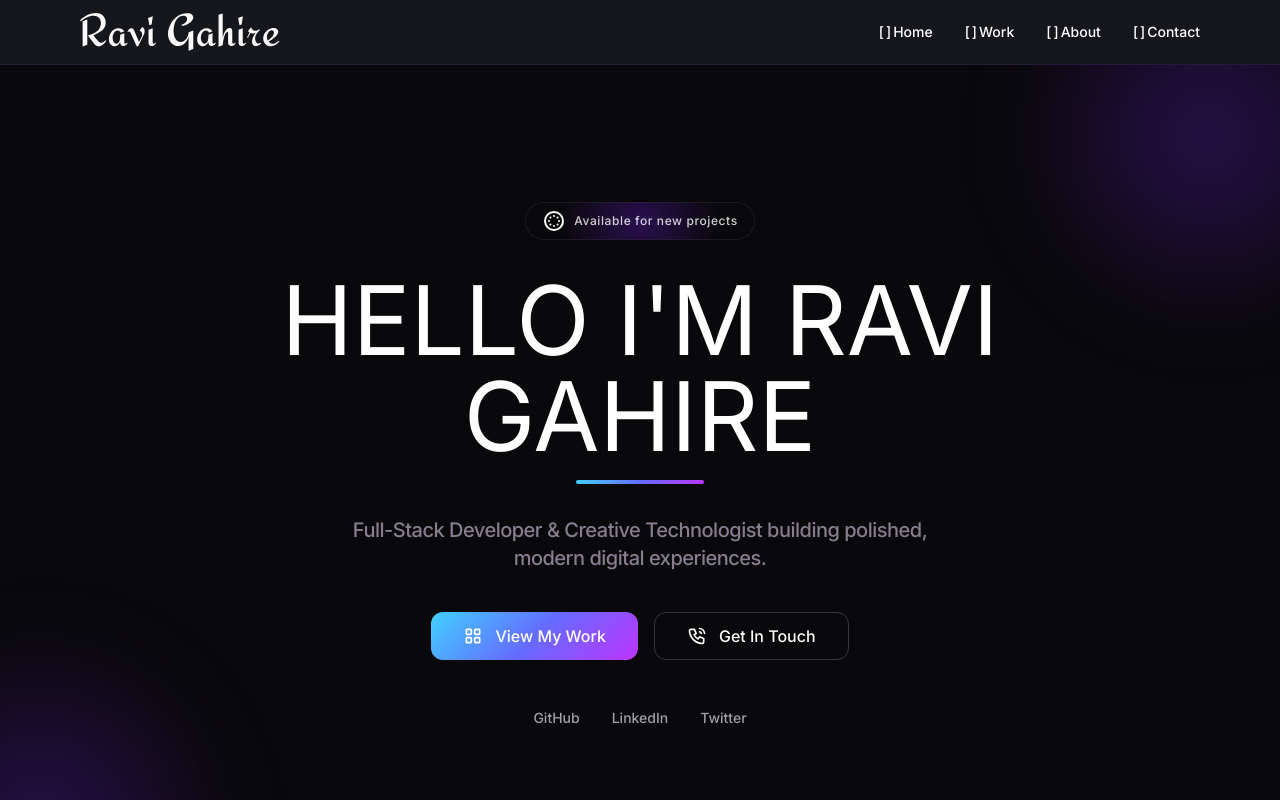
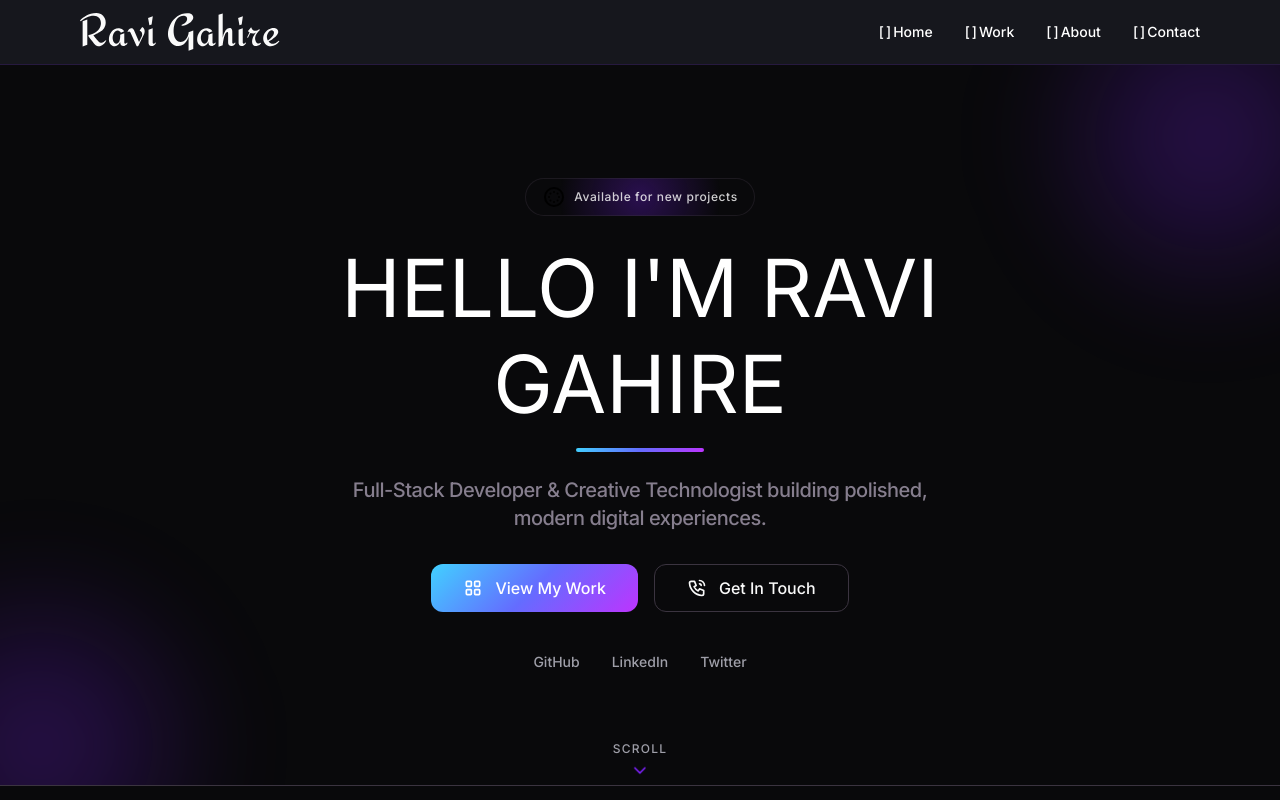
Before and after one commit to RaviGahire/Portfolio, a React (Vite) app: page / in a window 1280 px wide. Shown: the top 800 px of the page. Built offline with nearby package versions, Linux system fonts and the light colour scheme.

Commit message:
feat: Add Hero component to enhance homepage with engaging introduction and call-to-action

```diff
--- /dev/null
+++ b/src/components/home/Hero.tsx
@@ -0,0 +1,99 @@
+import { IconChevronDown, IconLayoutGrid, IconPhoneCall } from '@tabler/icons-react'
+import React from 'react'
+import { Badge } from '../common/Badge'
+import { IconVignette } from '../svgs/IconVignette'
+import { Underline } from '../common/Underline'
+
+export const Hero = () => {
+  return (
+    <>
+
+    {/* Hero  */}
+        <section
+          id="home"
+          aria-label="hero-section"
+          className="relative min-h-dvh md:min-h-[90vh] text-center flex flex-col justify-center items-center"
+        >
+          <div className="max-w-3xl flex mx-auto flex-col justify-center items-center gap-6">
+            {/* Badge */}
+            <Badge
+              title="Available for new projects"
+              icon={<IconVignette height={24} width={24} stroke={2} />}
+            />
+            {/* Name */}
+            <div className="flex flex-col items-center gap-4">
+              <h1
+                className="text-[40px] md:text-[80px] font-inter
+              text-primary-text font-normal uppercase lg:leading-24"
+              >
+                Hello I'm Ravi gahire
+              </h1>
+              {/* custom underline */}
+              <Underline/>
+            </div>
+            {/* info */}
+            <p className="text-[18px] md:text-[20px] text-secondary-text font-inter font-medium tracking-tight leading-7 px-3 md:px-0 text-pretty max-w-xl">
+              {`Full-Stack Developer & Creative Technologist building polished, modern digital experiences.`}
+            </p>
+            {/* buttons */}
+            <div className="flex flex-col md:flex-row mt-2 items-center gap-4 font-inter font-medium">
+              <a
+                href="#work"
+                role="link"
+                className="flex cursor-pointer items-center
+              justify-center gap-3 bg-(image:--vite-gradient)
+              active:scale-96 transition-transform duration-300 ease-linear
+              rounded-xl text-white text-[14px] md:text-base md:leading-6 px-4 h-10 md:px-8 md:h-12"
+              >
+                <IconLayoutGrid className="size-4 md:size-5" />
+                View My Work
+              </a>
+              <a
+                href="#contact"
+                role="link"
+                className=" flex items-center gap-3 cursor-pointer border border-dark-borders bg-transparent
+                active:scale-96 transition-transform duration-300 ease-linear
+                rounded-xl text-neutral-50 text-[14px] md:text-base leading-6 px-4 h-10 md:px-8 md:h-12"
+              >
+                <IconPhoneCall className="size-4 md:size-5" />
+                Get In Touch
+              </a>
+            </div>
+            {/* social media */}
+            <div className="flex mt-4 items-center gap-8 font-inter font-medium">
+              <a
+                href="#"
+                role="link"
+                target="_blank"
+                className="transition-colors duration-300 hover:text-secondary-text text-[#9f9fa9] text-sm leading-5 flex items-center gap-2"
+              >
+                GitHub
+              </a>
+              <a
+                href="#"
+                role="link"
+                target="_blank"
+                className="transition-colors duration-300 hover:text-secondary-text text-[#9f9fa9] text-sm leading-5 flex items-center gap-2"
+              >
+                LinkedIn
+              </a>
+              <a
+                href="#"
+                role="link"
+                target="_blank"
+                className="transition-colors duration-300 hover:text-secondary-text text-[#9f9fa9] text-sm leading-5 flex items-center gap-2"
+              >
+                Twitter
+              </a>
+            </div>
+          </div>
+          <div className="left-1/2 -translate-x-1/2 flex absolute bottom-0  flex-col items-center gap-2">
+            <span className="font-inter font-medium uppercase text-[#9f9fa9] text-xs leading-4 tracking-widest">
+              Scroll
+            </span>
+            <IconChevronDown className="size-5 animate-bounce text-[#7f22fe]" />
+          </div>
+        </section>
+    </>
+  )
+}
--- a/src/pages/Home.tsx
+++ b/src/pages/Home.tsx
@@ -1,111 +1,18 @@
-import {
-  IconChevronDown,
-  IconLayoutGrid,
-  IconPhoneCall,
-} from "@tabler/icons-react";
 import { Work } from "./Work";
 import { About } from "./About";
-import { Badge } from "../components/common/Badge";
-import { IconVignette } from "../components/svgs/IconVignette";
-import { Underline } from "../components/common/Underline";
 import { Footer } from "../components/common/Footer";
 import { Contact } from "./Contact";
+import { Hero } from "../components/home/Hero";
 
 export const Home = () => {
   return (
     <>
-      <div className="relative bg-zinc-950 text-neutral-50 h-auto md:h-screen bg-ye max-w-screen overflow-hidden">
+      <div className="relative bg-zinc-950 overflow-hidden">
         <div className="hidden md:block size-100 bg-(image:--radial-purple-glow) blur-2xl pointer-events-none rounded-full absolute -right-32 -top-32" />
         <div className="hidden md:block size-100 bg-(image:--radial-purple-glow) blur-2xl  pointer-events-none rounded-full absolute -left-40 -bottom-40" />
         <div className="bg-[radial-gradient(oklch(1_0_0/.04)_1px,transparent_1px)] pointer-events-none absolute inset-0" />
-        {/* Hero  */}
-        <section
-          id="home"
-          aria-label="hero-section"
-          className="relative min-h-screen text-center flex flex-col justify-center items-center"
-        >
-          <div className="max-w-3xl  flex mx-auto flex-col justify-center items-center gap-8">
-            {/* Badge */}
-            <Badge
-              title="Available for new projects"
-              icon={<IconVignette height={24} width={24} stroke={2} />}
-            />
-            {/* Name */}
-            <div className="flex flex-col items-center gap-4">
-              <h1
-                className="text-[40px] md:text-[96px] font-inter
-              text-primary-text font-normal uppercase lg:leading-24"
-              >
-                Hello I'm Ravi gahire
-              </h1>
-              {/* custom underline */}
-              <Underline />
-            </div>
-            {/* info */}
-            <p className="text-[18px] md:text-[20px] text-secondary-text font-inter font-medium tracking-tight leading-7 max-w-xl">
-              {`Full-Stack Developer & Creative Technologist building polished, modern digital experiences.`}
-            </p>
-            {/* buttons */}
-            <div className="flex flex-col md:flex-row mt-2 items-center gap-4 font-inter font-medium">
-              <a
-                href="/work"
-                id="work"
-                role="button"
-                className="flex cursor-pointer items-center
-              justify-center gap-3 bg-(image:--vite-gradient)
-              active:scale-96 transition-transform duration-300 ease-linear
-              rounded-xl text-white text-[14px] md:text-base md:leading-6 px-4 h-10 md:px-8 md:h-12"
-              >
-                <IconLayoutGrid className="size-4 md:size-5" />
-                View My Work
-              </a>
-              <a
-                href="/contact"
-                id="contact"
-                role="button"
-                className=" flex items-center gap-3 cursor-pointer border border-dark-borders bg-transparent
-                active:scale-96 transition-transform duration-300 ease-linear
-                rounded-xl text-neutral-50 text-[14px] md:text-base leading-6 px-4 h-10 md:px-8 md:h-12"
-              >
-                <IconPhoneCall className="size-4 md:size-5" />
-                Get In Touch
-              </a>
-            </div>
-            {/* social media */}
-            <div className="flex mt-4 items-center gap-8 font-inter font-medium">
-              <a
-                href="#"
-                role="link"
-                target="_blank"
-                className="transition-colors duration-300 hover:text-secondary-text text-[#9f9fa9] text-sm leading-5 flex items-center gap-2"
-              >
-                GitHub
-              </a>
-              <a
-                href="#"
-                role="link"
-                target="_blank"
-                className="transition-colors duration-300 hover:text-secondary-text text-[#9f9fa9] text-sm leading-5 flex items-center gap-2"
-              >
-                LinkedIn
-              </a>
-              <a
-                href="#"
-                role="link"
-                target="_blank"
-                className="transition-colors duration-300 hover:text-secondary-text text-[#9f9fa9] text-sm leading-5 flex items-center gap-2"
-              >
-                Twitter
-              </a>
-            </div>
-          </div>
-          <div className="left-1/2 -translate-x-1/2 flex absolute bottom-0  flex-col items-center gap-2">
-            <span className="font-inter font-medium uppercase text-[#9f9fa9] text-xs leading-4 tracking-widest">
-              Scroll
-            </span>
-            <IconChevronDown className="size-5 animate-bounce text-[#7f22fe]" />
-          </div>
-        </section>
+        {/* Hero */}
+        <Hero/>
       </div>
       {/* Work */}
       <Work />
```
